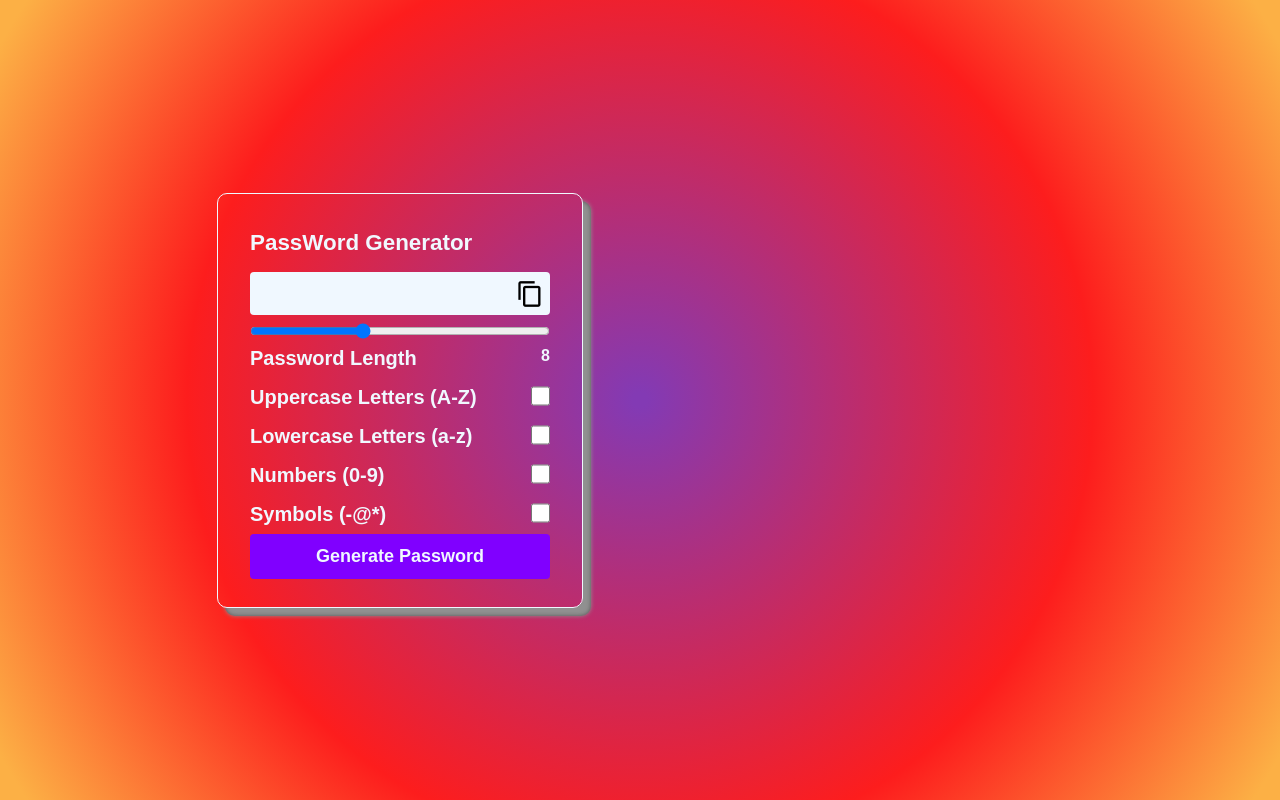
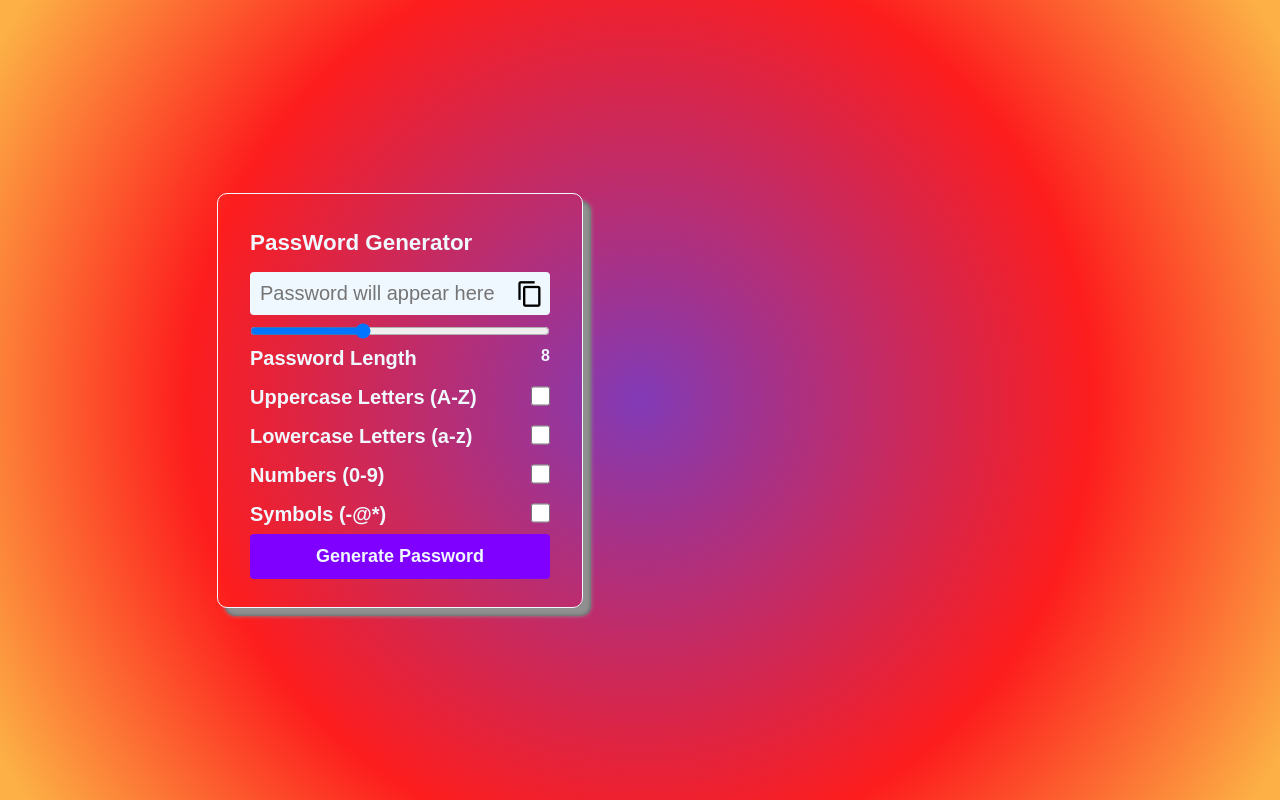
Before and after one commit to d-pal13/Password-Generator, a plain HTML site: page index.html in a window 1280 px wide. Drawn offline with Linux system fonts and the light colour scheme.

Commit message:
Uploaded File

```diff
--- a/index.html
+++ b/index.html
@@ -13,11 +13,11 @@
   <div class="container">
     <h1>PassWord Generator</h1>
     <div class="inputBox">
-      <input type="text" class="passBox" id="passBox" disabled /> <span class="material-icons"
-        id="copyPass">content_copy</span>
+      <input type="text" class="passBox" id="passBox" disabled placeholder="Password will appear here"> <span
+        class="material-icons" id="copyPass">content_copy</span>
     </div>
 
-    <input type="range" min="1" max="20" value="8" id="inputSlider" />
+    <input type="range" min="1" max="20" value="8" id="inputSlider" placeholder="none">
     <div class="row">
       <p>Password Length</p>
       <span id="sliderValue">6</span>
```
Also changed, not shown: 1 other file.
